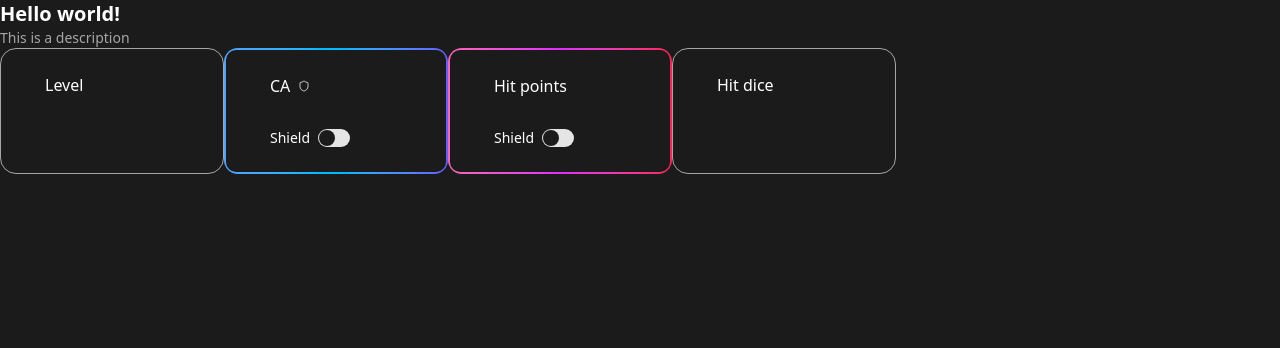
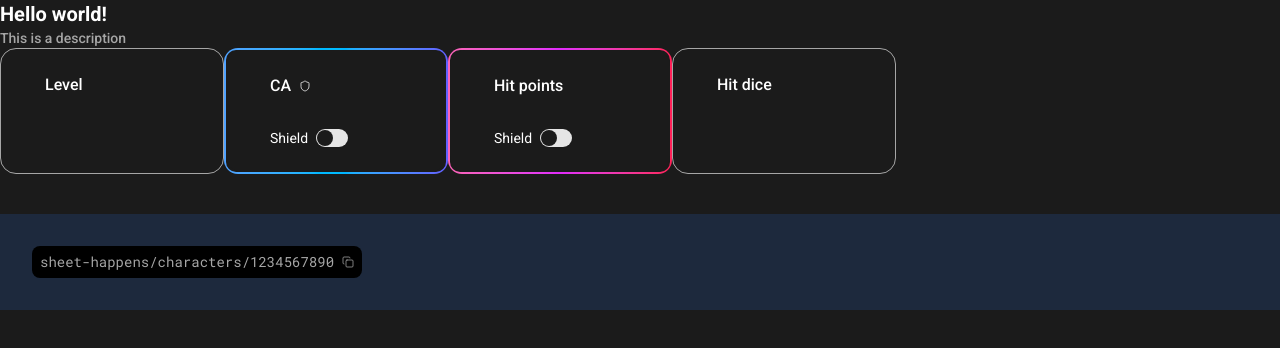
Before and after one commit to Mokalbari/sheet-happens, a Next.js app: page /en in a window 1280 px wide. Shown: the top 348 px of the page. Built offline with nearby package versions, Linux system fonts and the light colour scheme.

Commit message:
add new font + copyable slug

```diff
--- a/src/app/[locale]/layout.tsx
+++ b/src/app/[locale]/layout.tsx
@@ -1,13 +1,9 @@
 import { routing } from "@/i18n/routing";
+import { roboto, robotoMono } from "@/styles/fonts";
 import "@/styles/globals.css";
+
 import { NextIntlClientProvider, hasLocale } from "next-intl";
-import { Roboto } from "next/font/google";
 import { notFound } from "next/navigation";
-
-const roboto = Roboto({
-  subsets: ["latin"],
-  variable: "--font-roboto",
-});
 
 export default async function LocaleLayout({
   children,
@@ -24,9 +20,11 @@ export default async function LocaleLayout({
   return (
     <html lang={locale}>
       <body
-        className={`bg-background text-foreground antialiased ${roboto.variable}`}
+        className={`bg-background text-foreground antialiased ${roboto.variable} ${robotoMono.variable}`}
       >
-        <NextIntlClientProvider>{children}</NextIntlClientProvider>
+        <div className="font-sans">
+          <NextIntlClientProvider>{children}</NextIntlClientProvider>
+        </div>
       </body>
     </html>
   );
--- a/src/app/[locale]/page.tsx
+++ b/src/app/[locale]/page.tsx
@@ -1,3 +1,4 @@
+import { CopyableText } from "@/components/molecules/copyable-text";
 import { MetricCard } from "@/components/molecules/metric-card";
 import { SectionHeader } from "@/components/molecules/section-header";
 import { getTranslations } from "next-intl/server";
@@ -18,6 +19,10 @@ export default async function HomePage() {
         </MetricCard>
         <MetricCard title="Hit dice">4d8</MetricCard>
       </div>
+
+      <div className="mt-10 bg-slate-800 p-8">
+        <CopyableText text="sheet-happens/characters/1234567890" />
+      </div>
     </div>
   );
 }
--- /dev/null
+++ b/src/components/molecules/copyable-text.tsx
@@ -0,0 +1,10 @@
+import { Icon } from "@/components/ui/icon";
+
+export function CopyableText({ text }: { text: string }) {
+  return (
+    <div className="flex items-center gap-2 bg-black w-fit py-1.5 px-2 rounded-md cursor-pointer text-muted-foreground font-mono">
+      <span className="text-sm">{text}</span>
+      <Icon name="copy" size={12} />
+    </div>
+  );
+}
--- a/src/components/ui/icon.tsx
+++ b/src/components/ui/icon.tsx
@@ -1,12 +1,5 @@
 import { cn } from "@/lib/utils";
-import { Info, Shield, type LucideIcon } from "lucide-react";
-
-const PERMITTED_ICONS = {
-  info: Info,
-  shield: Shield,
-} as const satisfies Record<string, LucideIcon>;
-
-export type IconName = keyof typeof PERMITTED_ICONS;
+import { IconName, PERMITTED_ICONS } from "@/types";
 
 interface Props {
   name: IconName;
--- /dev/null
+++ b/src/styles/fonts.ts
@@ -0,0 +1,11 @@
+import { Roboto, Roboto_Mono } from "next/font/google";
+
+export const roboto = Roboto({
+  subsets: ["latin"],
+  variable: "--font-roboto",
+});
+
+export const robotoMono = Roboto_Mono({
+  subsets: ["latin"],
+  variable: "--font-roboto-mono",
+});
--- a/src/styles/globals.css
+++ b/src/styles/globals.css
@@ -6,8 +6,8 @@
 @theme inline {
   --color-background: var(--background);
   --color-foreground: var(--foreground);
-  --font-sans: var(--font-inter);
-  --font-mono: var(--font-inter);
+  --font-sans: var(--font-roboto);
+  --font-mono: var(--font-roboto-mono);
   --color-sidebar-ring: var(--sidebar-ring);
   --color-sidebar-border: var(--sidebar-border);
   --color-sidebar-accent-foreground: var(--sidebar-accent-foreground);
--- /dev/null
+++ b/src/types/constants/icons.ts
@@ -0,0 +1,9 @@
+import { CopyIcon, Info, Shield, type LucideIcon } from "lucide-react";
+
+export const PERMITTED_ICONS = {
+  info: Info,
+  shield: Shield,
+  copy: CopyIcon,
+} as const satisfies Record<string, LucideIcon>;
+
+export type IconName = keyof typeof PERMITTED_ICONS;
--- a/src/types/index.ts
+++ b/src/types/index.ts
@@ -1,4 +1,5 @@
 export * from "@/types/constants/colors";
+export * from "@/types/constants/icons";
 export * from "@/types/constants/typography";
 export * from "@/types/metrics/dd5e/metrics";
 export * from "@/types/metrics/dd5e/stats";
```
